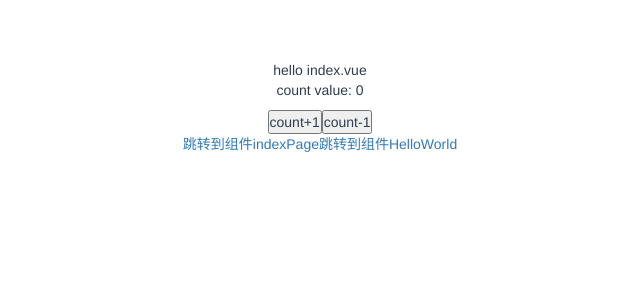
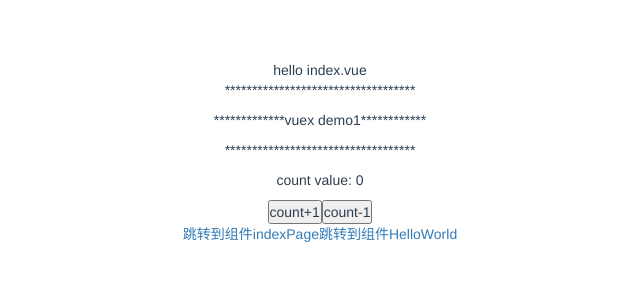
Before and after one commit to zilinglong/vue-cli-template, a Vue app: page /HelloWorld#/IndexPage in a window 1280 px wide. Shown: the top 300 px of the page, without its empty margins (320-960 px from the left). Built offline with nearby package versions, Linux system fonts and the light colour scheme; what vue-resource would draw is missing.

Commit message:
添加demo明显的标注

```diff
--- a/src/components/HelloWorld.vue
+++ b/src/components/HelloWorld.vue
@@ -19,6 +19,9 @@
       <li><button type="button" class="btn btn-primary" @click="clickBtn">按钮</button></li>
     </ul>
     <div class="vuex-test">
+      <p class="demo1">***********************************</p>
+      <p class="demo1">*************vuex demo1************</p>
+      <p class="demo1">***********************************</p>
       <p>count value: {{count}}</p>
       <div class="btn-group">
         <button @click="increment">count+1</button>
--- a/src/components/IndexPage.vue
+++ b/src/components/IndexPage.vue
@@ -1,6 +1,9 @@
 <template>
   <div class="wrap">
     {{msg}}
+    <p class="demo1">***********************************</p>
+    <p class="demo1">*************vuex demo1************</p>
+    <p class="demo1">***********************************</p>
     <p>count value: {{count}}</p>
     <div class="btn-group">
       <button @click="increment">count+1</button>
@@ -10,7 +13,6 @@
       <router-link to="/IndexPage">跳转到组件indexPage</router-link>
       <router-link to="/HelloWorld">跳转到组件HelloWorld</router-link>
     </div>
-  </div>
   </div>
 </template>
 <script>
@@ -22,7 +24,7 @@
     name: 'index',
     data() {
       return {
-        msg: 'hello index.vue'
+        msg: 'hello index.vue',
       };
     },
     mounted() {
@@ -35,7 +37,7 @@
     //     return this.$store.state.count;
     //   }
     // },
-    computed: mapGetters(['count']),
+    computed: mapGetters(['count', 'author']),
     methods: {
       // increment() {
       //   this.$store.dispatch('increment');
@@ -44,6 +46,9 @@
       //   this.$store.dispatch('decrement');
       // },
       ...mapActions(['increment', 'decrement']),
+      addUserName(state, inputTxt) {
+        this.$store.dispatch('author', inputTxt);
+      },
       getData() {
         this.$http.get(`https://cnodejs.org/api/v1/topics`).then((res) => {
           // this.loadingShow = false;
@@ -62,6 +67,8 @@
   };
 </script>
 <style lang="scss">
-
+  .demo2 {
+    margin-top: 20px;
+  }
 
 </style>
```
